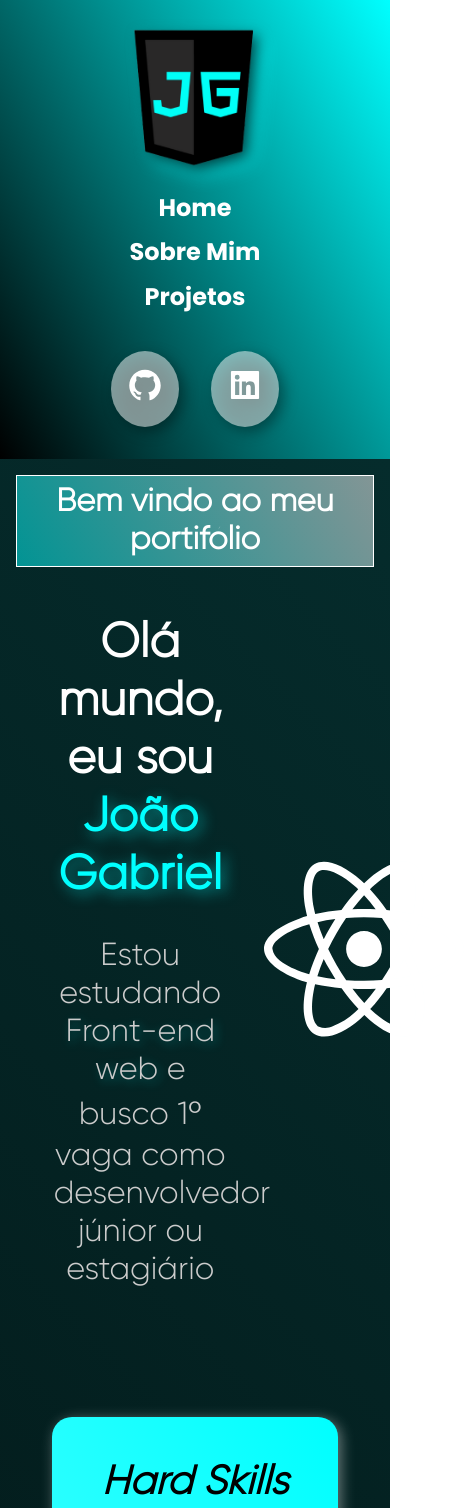
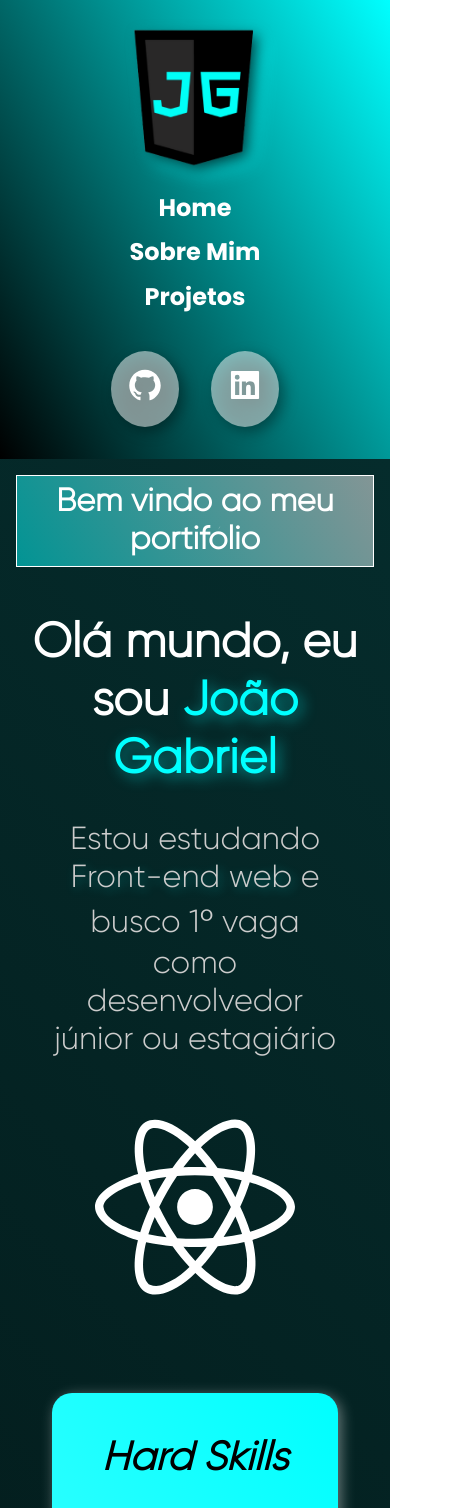
Before and after one commit to oAoj1/Portfolio, a React (Vite) app: page / in a window 390 px wide. Shown: the top 1508 px of the page, 464 px wide, since content can reach past the window. Built offline with nearby package versions, Linux system fonts and the light colour scheme.

Commit message:
ajustes responsivos

```diff
--- a/src/Components/Section/Section.css
+++ b/src/Components/Section/Section.css
@@ -457,6 +457,14 @@
         text-align: center;
     }
 
+    .superContent{
+        flex-direction: column;
+    }
+
+    .reactLogoContent{
+        margin: auto;
+    }
+
     .joaoContent{
         text-align: center;
     }
@@ -473,19 +481,21 @@
 
     .techContent ul,
     .softSkillsContent ul{
+        margin:2em auto;
         display: flex;
         flex-direction:column ;
+    }
+
+    .techContent ul li,
+    .softSkillsContent ul li{
+        font-size: 2em;
+        margin: 1em 0;
     }
 
     .techContent ul li svg,
     .softSkillsContent ul li svg{
         width: 90px;
         height: 90px;
-    }
-
-    .techContent ul li,
-    .softSkillsContent ul li{
-        font-size: 2em;
     }
 
     .contentOne,
--- a/src/Components/Section/index.jsx
+++ b/src/Components/Section/index.jsx
@@ -87,7 +87,7 @@ export default function Section(){
                             <li><AiFillEye/>observação</li>
                         </ul>
                     </div>
-                    </div>
+                </div>
 
             </div>
 
```
